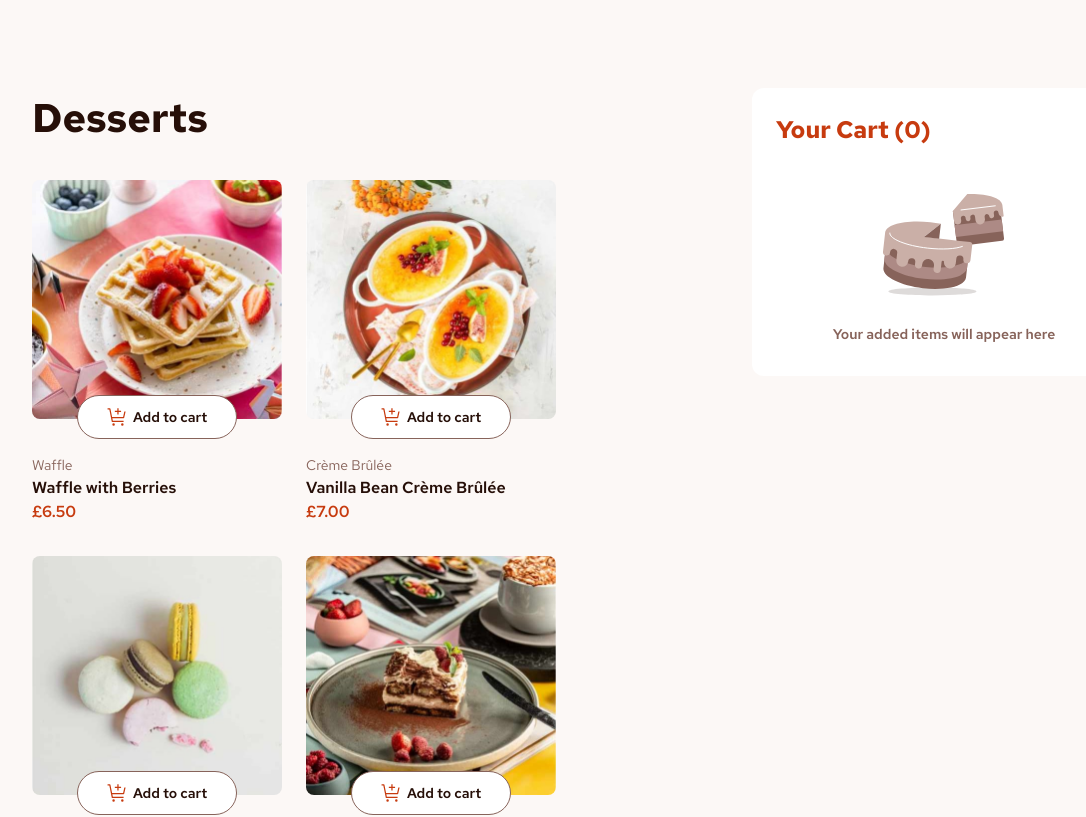
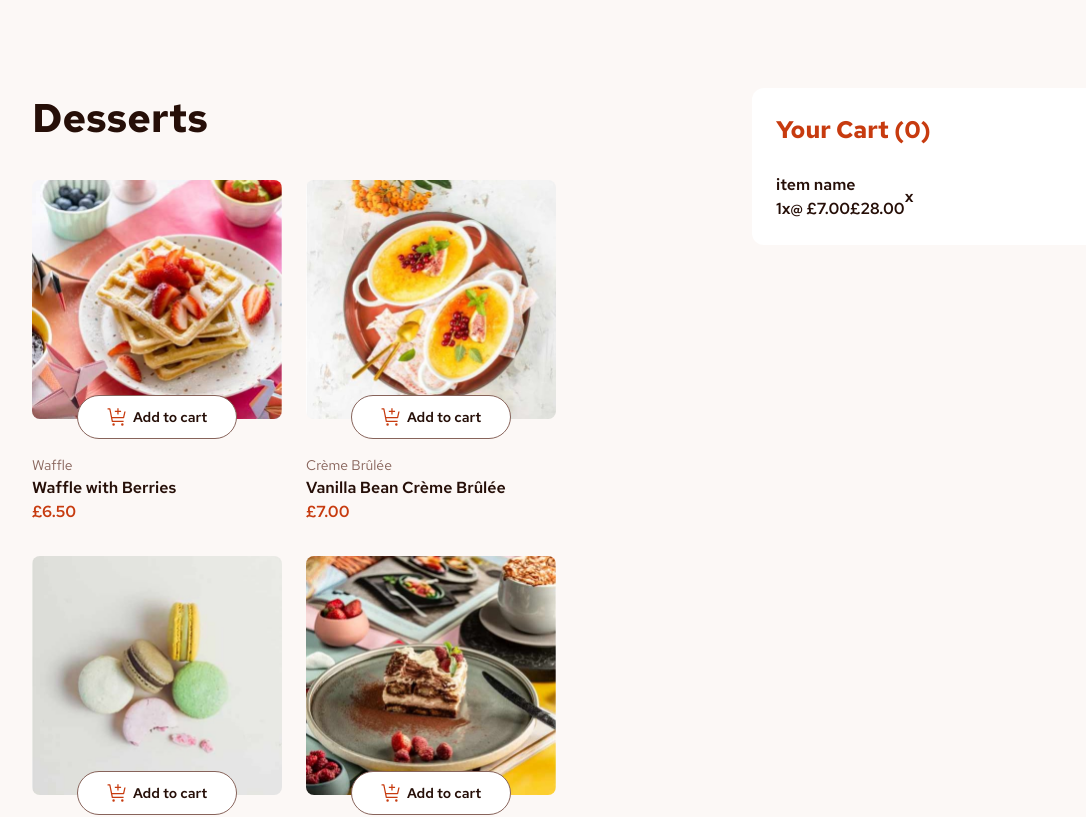
Before and after one commit to anetakasprzak/fm-product-list-cart, a React (Vite) app: page / in a window 1280 px wide. Shown: the top 817 px of the page, without its empty margins (56-1142 px from the left). Built offline with nearby package versions, Linux system fonts and the light colour scheme.

Commit message:
cart item jsx

```diff
--- a/src/components/Cart.tsx
+++ b/src/components/Cart.tsx
@@ -4,7 +4,8 @@ function Cart() {
       <h2 className="text-[#C73B0F] font-[700] text-[2.4rem] mb-[2.5rem]">
         Your Cart (0)
       </h2>
-      <div className="flex flex-col items-center py-3">
+      {/* EMPTY CART */}
+      {/* <div className="flex flex-col items-center py-3">
         <img
           src="../../public/assets/images/illustration-empty-cart.svg"
           alt="empty cart image"
@@ -13,7 +14,25 @@ function Cart() {
         <p className="text-[#87635A] font-[600] text-[1.4rem]">
           Your added items will appear here
         </p>
+      </div> */}
+
+      <CartItem />
+    </div>
+  );
+}
+
+function CartItem() {
+  return (
+    <div className="flex">
+      <div className="flex flex-col">
+        <h4>item name</h4>
+        <div>
+          <span>1x</span>
+          <span>@ £7.00</span>
+          <span>£28.00</span>
+        </div>
       </div>
+      <button>x</button>
     </div>
   );
 }
```
